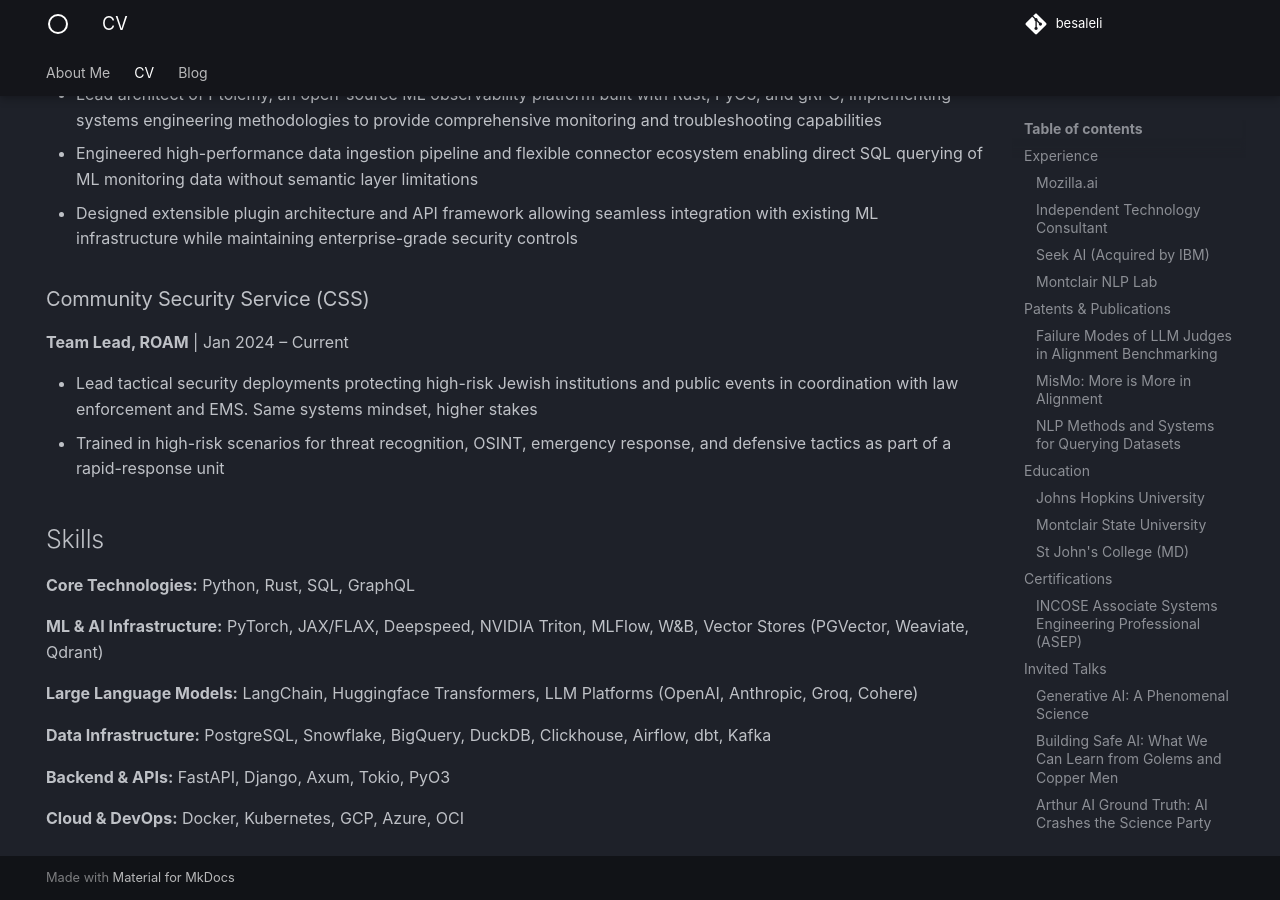
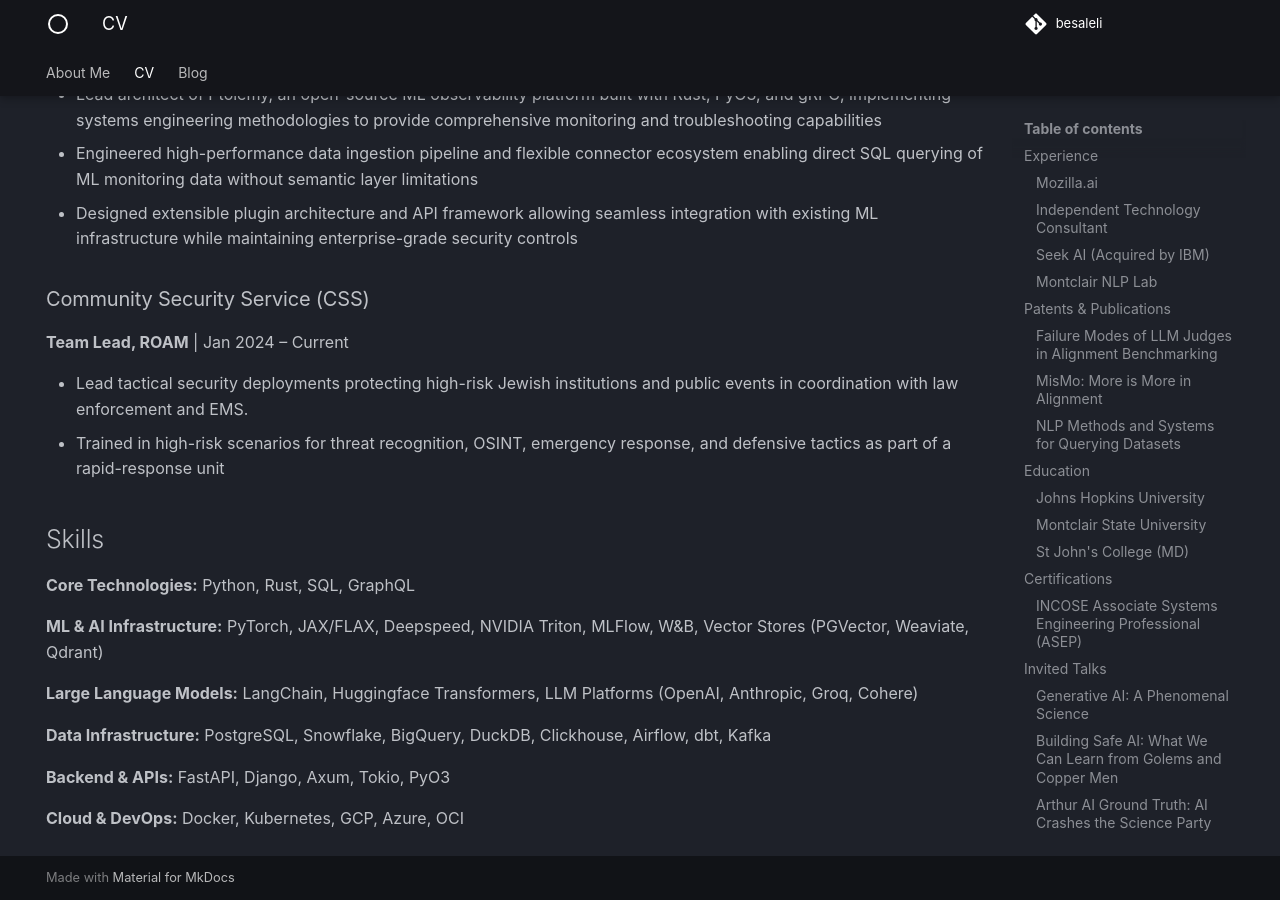
Before and after one commit to besaleli/personal-website, an MkDocs documentation site: the page built from docs/cv.md, in a window 1280 px wide and 900 px high, scrolled down 2848 px. Built offline with MkDocs 1.6.1 and Material for MkDocs 9.7.7, drawn with Linux system fonts in a browser that asks for light colours; some web fonts are replaced.

Commit message:
Update cv.md

```diff
--- a/docs/cv.md
+++ b/docs/cv.md
@@ -89,7 +89,7 @@
 ### Community Security Service (CSS)
 **Team Lead, ROAM** | Jan 2024 – Current
 
-* Lead tactical security deployments protecting high-risk Jewish institutions and public events in coordination with law enforcement and EMS. Same systems mindset, higher stakes
+* Lead tactical security deployments protecting high-risk Jewish institutions and public events in coordination with law enforcement and EMS.
 * Trained in high-risk scenarios for threat recognition, OSINT, emergency response, and defensive tactics as part of a rapid-response unit
 
 ## Skills
```
